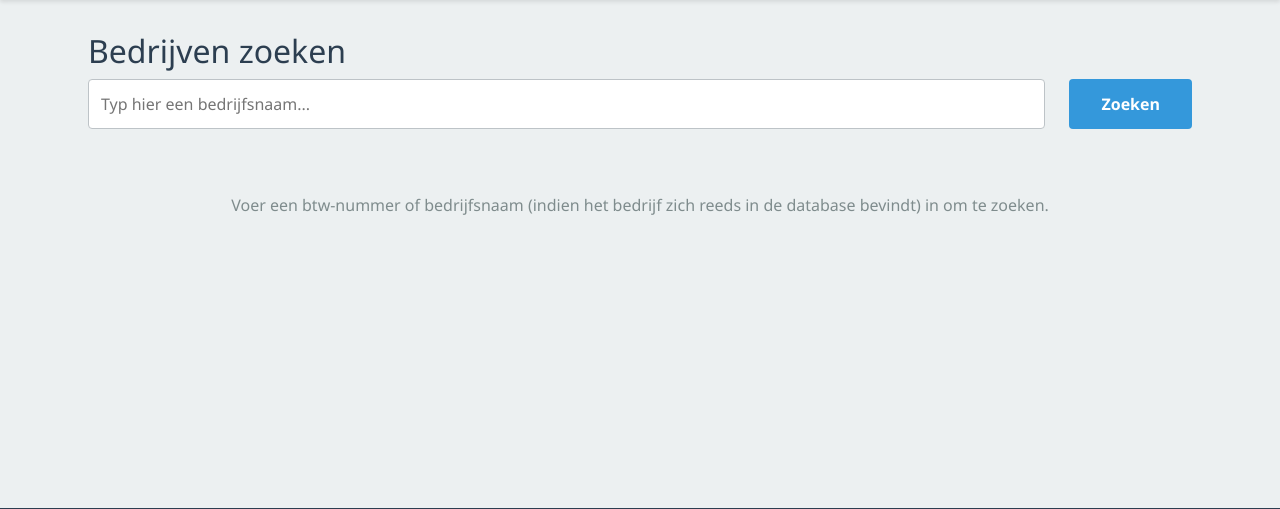
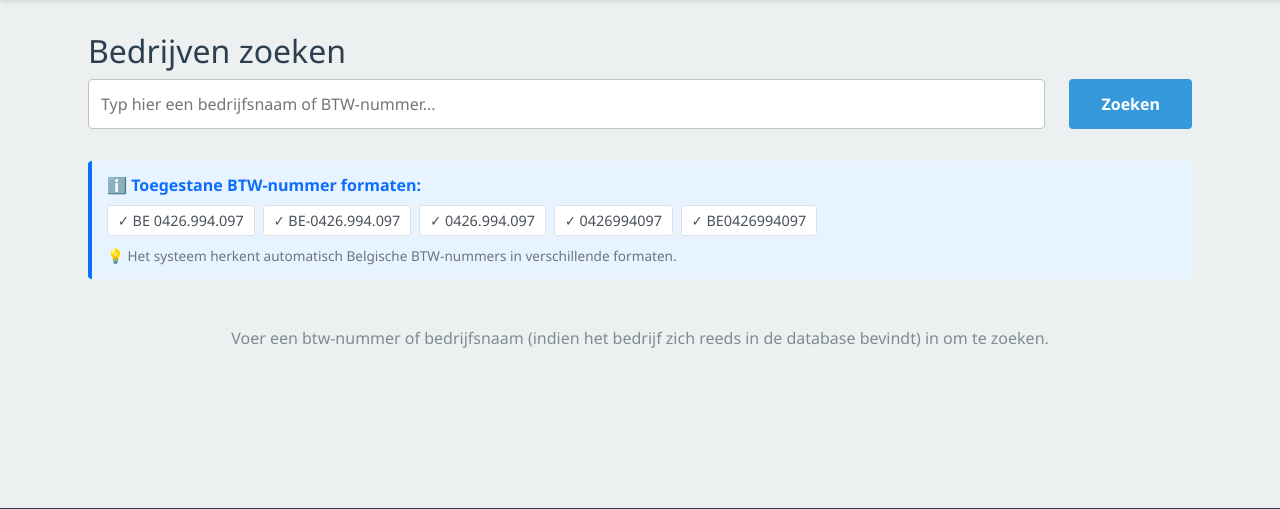
Before and after one commit to A-D-DBS-application/web-application-2025-group-9, a Flask app: page /dashboard in a window 1280 px wide. Shown: the part 169-678 px from the top of the page. Run offline with Flask 3, Linux system fonts and the light colour scheme.

Commit message:
update zoekscherm

```diff
--- a/app/static/css/style.css
+++ b/app/static/css/style.css
@@ -583,3 +583,39 @@ li {
 .display-inline-block {
     display: inline-block;
 }
+
+/* Info box styles */
+.info-box {
+    background-color: #e7f3ff;
+    border-left: 4px solid #0d6efd;
+    padding: 12px 15px;
+    margin: 15px 0;
+    border-radius: 4px;
+}
+
+.info-box-title {
+    margin: 0 0 8px 0;
+    font-weight: 600;
+    color: #0d6efd;
+}
+
+.info-box-formats {
+    display: flex;
+    flex-wrap: wrap;
+    gap: 8px;
+    font-size: 0.9rem;
+    color: #495057;
+}
+
+.info-box-format-tag {
+    background-color: white;
+    padding: 4px 10px;
+    border-radius: 3px;
+    border: 1px solid #dee2e6;
+}
+
+.info-box-note {
+    margin: 10px 0 0 0;
+    font-size: 0.85rem;
+    color: #6c757d;
+}
--- a/app/templates/account_created.html
+++ b/app/templates/account_created.html
@@ -10,7 +10,7 @@
         <p>Welkom! Je bent nu ingelogd en kunt direct aan de slag gaan.</p>
 
         <a href="{{ url_for('main.dashboard') }}" class="btn-primary display-inline-block mt-1-5">
-            Ga naar dashboard
+            Ga naar zoeken
         </a>
     </div>
 </div>
--- a/app/templates/company.html
+++ b/app/templates/company.html
@@ -171,7 +171,7 @@
                 </a>
 
                 <a href="{{ url_for('main.dashboard') }}" class="btn btn-secondary">
-                    <i class="bi bi-arrow-left"></i> Terug naar dashboard
+                    <i class="bi bi-arrow-left"></i> Terug naar zoeken
                 </a>
             </div>
         </div>
--- a/app/templates/components/header.html
+++ b/app/templates/components/header.html
@@ -8,7 +8,7 @@
                 <span>Welkom, <strong>{{ user }}</strong>!</span>
             </div>
             <div>
-                <a href="{{ url_for('main.dashboard') }}">Dashboard</a>
+                <a href="{{ url_for('main.dashboard') }}">Zoeken</a>
                 <a href="{{ url_for('main.debtors') }}">Batches en Debiteuren</a>
                 <a href="{{ url_for('main.logout') }}">Logout</a>
             </div>
--- a/app/templates/dashboard.html
+++ b/app/templates/dashboard.html
@@ -1,15 +1,27 @@
 {% extends "base.html" %}
 
-{% block title %}Dashboard - Solv.io{% endblock %}
+{% block title %}Zoeken - Solv.io{% endblock %}
 
 {% block content %}
 <div class="container">
     <h2>Bedrijven zoeken</h2>
 
     <form action="{{ url_for('main.dashboard') }}" method="get" class="search-form">
-        <input type="text" name="q" placeholder="Typ hier een bedrijfsnaam..." value="{{ request.args.get('q', '') }}">
+        <input type="text" name="q" placeholder="Typ hier een bedrijfsnaam of BTW-nummer..." value="{{ request.args.get('q', '') }}">
         <button type="submit" class="btn-primary">Zoeken</button>
     </form>
+
+    <div class="info-box">
+        <p class="info-box-title">ℹ️ Toegestane BTW-nummer formaten:</p>
+        <div class="info-box-formats">
+            <span class="info-box-format-tag">✓ BE 0426.994.097</span>
+            <span class="info-box-format-tag">✓ BE-0426.994.097</span>
+            <span class="info-box-format-tag">✓ 0426.994.097</span>
+            <span class="info-box-format-tag">✓ 0426994097</span>
+            <span class="info-box-format-tag">✓ BE0426994097</span>
+        </div>
+        <p class="info-box-note">💡 Het systeem herkent automatisch Belgische BTW-nummers in verschillende formaten.</p>
+    </div>
 
     {% include 'components/alerts.html' %}
 
--- a/app/templates/score.html
+++ b/app/templates/score.html
@@ -41,7 +41,7 @@
         </a>
 
         <a href="{{ url_for('main.dashboard') }}" class="btn-secondary" style="margin-left: 1rem;">
-            Terug naar dashboard
+            Terug naar zoeken
         </a>
     </div>
 </div>
```
